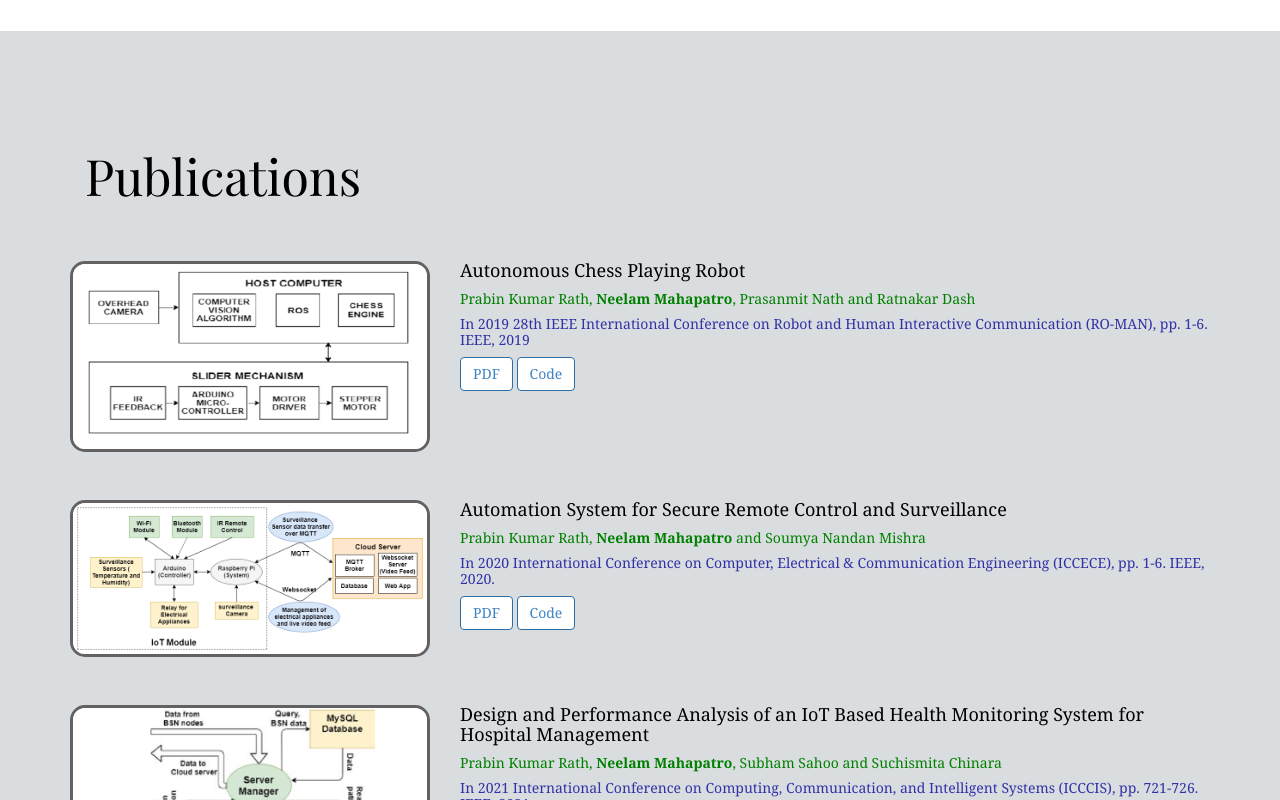
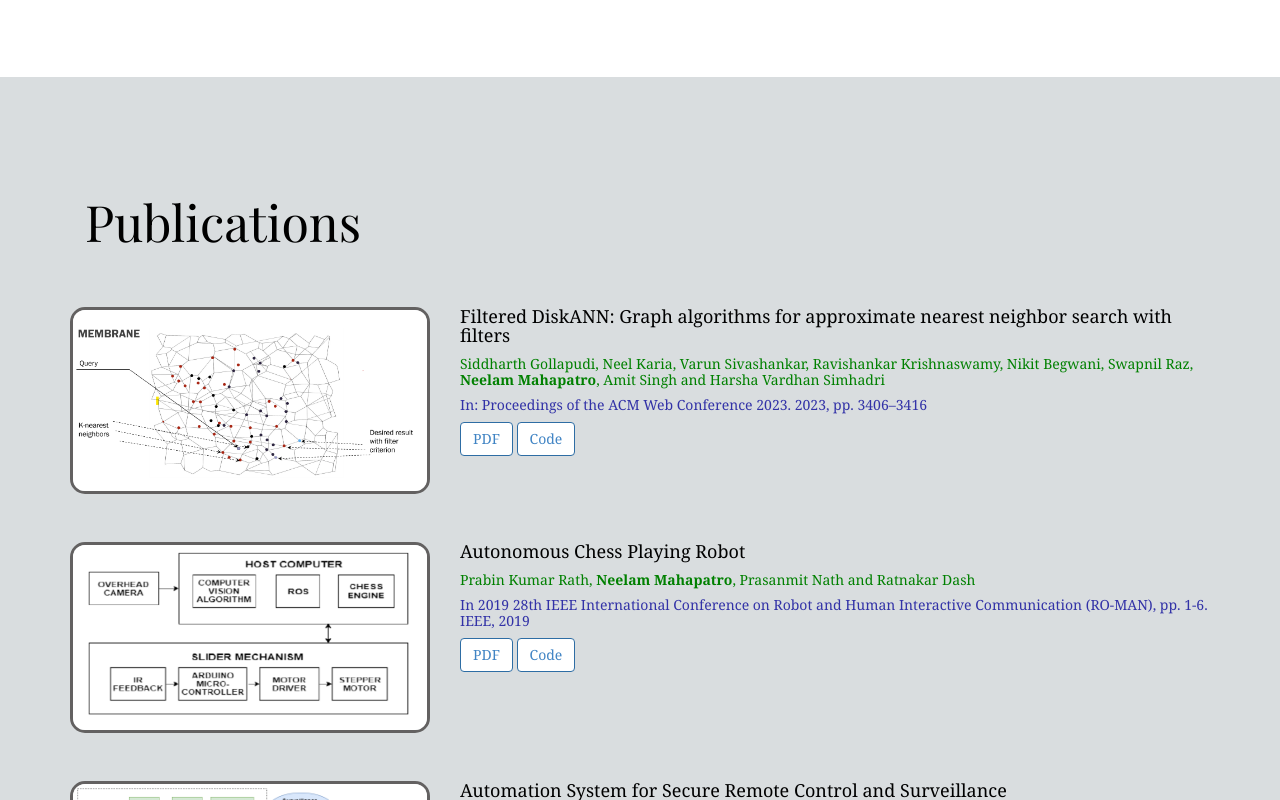
Before and after one commit to NeelamMahapatro/NeelamMahapatro.github.io, a plain HTML site: page index.html in a window 1280 px wide. Shown: the part 1609-2409 px from the top of the page. Drawn offline with nearby package versions, Linux system fonts and the light colour scheme; some icons are missing; files whose address does not match are found by name; a web font is replaced by a local one.

Commit message:
update publication

```diff
--- a/index.html
+++ b/index.html
@@ -102,10 +102,11 @@
                 <h1 class="size-50">About Me</h1>
                 <div style="font-family: 'Montserrat', sans-serif; margin-top: 5vh; font-size: large;">
                     <p>
-                        I work as a Software Developer at Microsoft Bing Ads team. As a software engineer, I have worked on several projects to enhance the features ,qualities, security and performance.
+                        I am a software engineer at Microsoft IDC in India, collaborating with <a href="https://scholar.google.com/citations?user=hiZnpvgAAAAJ&hl=en&oi=sra" target="_blank"> Amit Singh </a> and <a href="https://scholar.google.com/citations?user=w7t5xQsAAAAJ&hl=en&oi=ao" target="_blank">Dr. Ravishankar Krishnaswamy </a>. My expertise lies in billion-scale information retrieval, with a focus on rapid and efficient candidate selection. I am particularly passionate about graph dense retrieval techniques
+for Search and Recommendation Systems.
                     </p>
                     <p>
-                        My interest lies in Machine Learning, Internet of Things. I am very passionate about innovation and competitive programming.
+                        My interest lies in Large scale informatin retrieval, Machine Learning, Internet of Things. I am very passionate about innovation and competitive programming.
                     </p>
                     <p>
                         I graduated from <a href="https://www.nitrkl.ac.in/" target="_blank">National Institute of Technology, Rourkela</a> in 2020 with a major in Computer Science and Engineering.
@@ -189,6 +190,20 @@
 
                 <h1 class="size-50">Publications</h1>
                 <div class="h-50"></div>
+            </div>
+            <div class="row" style="margin-top: 4vh;">
+                <div class="col-sm-4">
+                    <div class="publication-item">
+                        <span><img src="img/publications/publication7.png"/></span>
+                    </div>
+                </div>
+                <div class="col-sm-8" class="publication-content" style="font-family: Georgia, 'Times New Roman', Times, serif;">
+                        <h4 style="margin: 0px;">Filtered DiskANN: Graph algorithms for approximate nearest neighbor search with filters</h4>
+                        <h5 style="color: green;">Siddharth Gollapudi, Neel Karia, Varun Sivashankar, Ravishankar Krishnaswamy, Nikit Begwani, Swapnil Raz, <strong>Neelam Mahapatro</strong>, Amit Singh and Harsha Vardhan Simhadri</h5>
+                        <h5 style="color: rgb(50, 50, 167);">In: Proceedings of the ACM Web Conference 2023. 2023, pp. 3406–3416</h5>
+                        <a target="_blank" href="https://dl.acm.org/doi/pdf/10.1145/3543507.3583552" class="btn btn-primary button-project">PDF</a>
+                        <a target="_blank" href="https://github.com/microsoft/DiskANN" class="btn btn-primary button-project">Code</a>
+                </div>
             </div>
             <div class="row" style="margin-top: 4vh;">
                 <div class="col-sm-4">
```
Also changed, not shown: img/publications/publication7.png (added).
